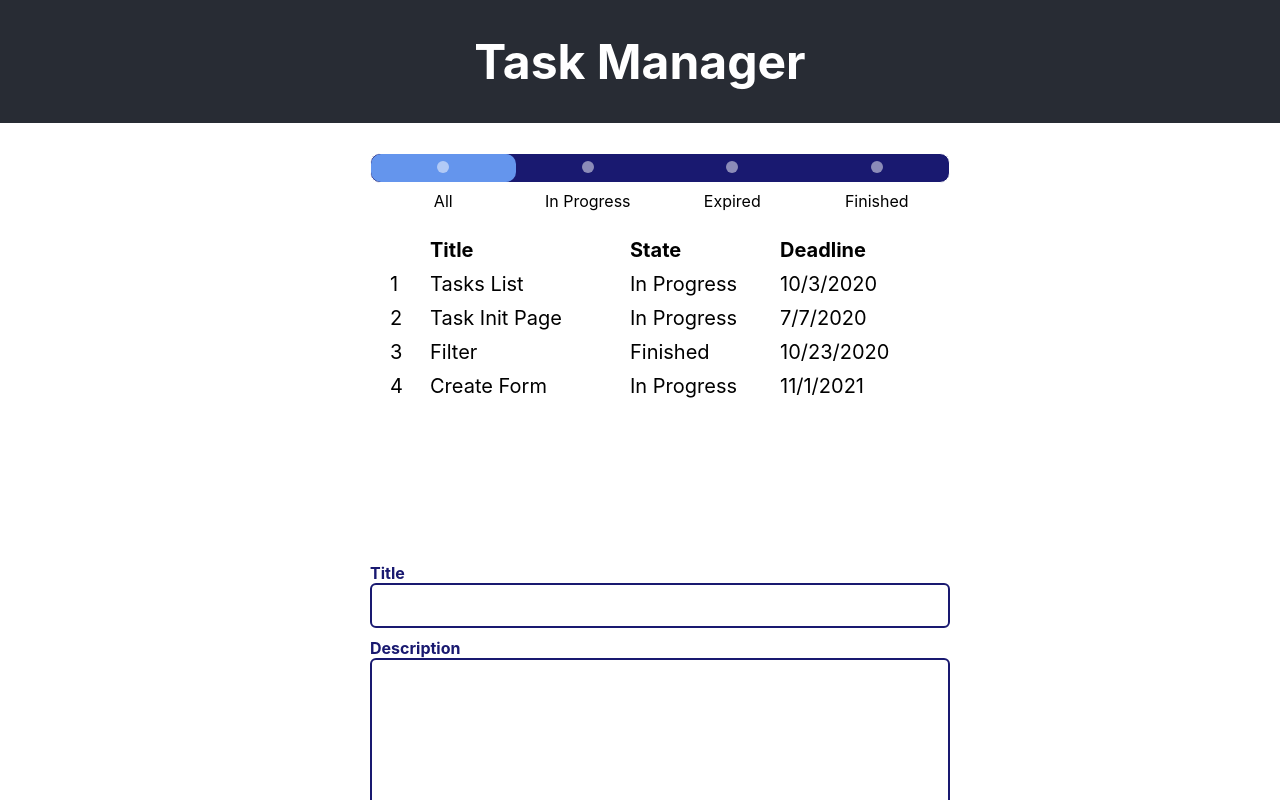
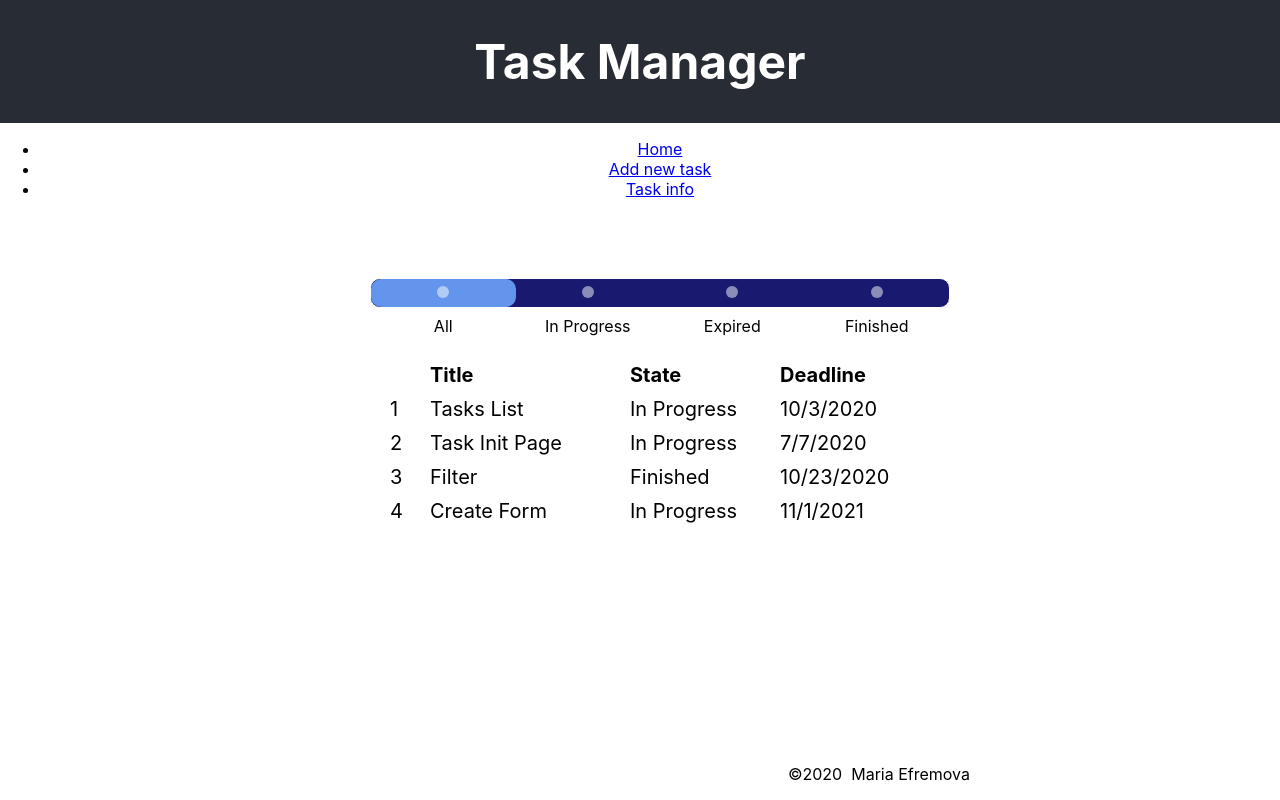
Before and after one commit to maria-tyan/task-manager, a React (Create React App) app: page / in a window 1280 px wide. Shown: the top 800 px of the page. Built offline with nearby package versions, Linux system fonts and the light colour scheme.

Commit message:
Add react router

```diff
--- a/package.json
+++ b/package.json
@@ -11,6 +11,7 @@
     "react": "^16.13.1",
     "react-datepicker": "^3.2.2",
     "react-dom": "^16.13.1",
+    "react-router-dom": "^5.2.0",
     "react-scripts": "3.4.3"
   },
   "scripts": {
--- a/src/App.js
+++ b/src/App.js
@@ -1,4 +1,10 @@
 import React, { useState }  from 'react'
+import {
+  BrowserRouter as Router,
+  Switch,
+  Route,
+  Link
+} from "react-router-dom"
 import './styles/app.scss'
 import TasksList from './components/TasksList'
 import SelectComponent from './components/SelectComponent'
@@ -72,17 +78,41 @@ function App() {
   }
 
   return (
+    <Router>
       <div className="app">
         <header className="app__header">
           <h1>
             Task Manager
           </h1>
         </header>
+        <nav>
+          <ul>
+            <li>
+              <Link to="/">Home</Link>
+            </li>
+            <li>
+              <Link to="/new-task">Add new task</Link>
+            </li>
+            <li>
+              <Link to="/task-info">Task info</Link>
+            </li>
+          </ul>
+        </nav>
+        <Switch>
+          <Route path="/new-task">
+            <AddTask addData={pushNewItem} />
+          </Route>
+          <Route path="/task-info">
+            <h2>Task info page</h2>
+          </Route>
+          <Route path="/">
             <section className="app__section">
               <SelectComponent optionsList={optionsList} selectOnChange={filterData} />
               <TasksList tasks={tasks} filter={filterOption} />
-        <AddTask addData={pushNewItem} />
+
             </section>
+          </Route>
+        </Switch>
         <footer className="app__footer">
           <div>
             <p>
@@ -94,6 +124,7 @@ function App() {
           </div>
         </footer>
       </div>
+    </Router>
   )
 }
 
```
Also changed, not shown: 1 other file (tests, documents, lock files or other folders). Lines whose indentation alone changed are shown as unchanged.
